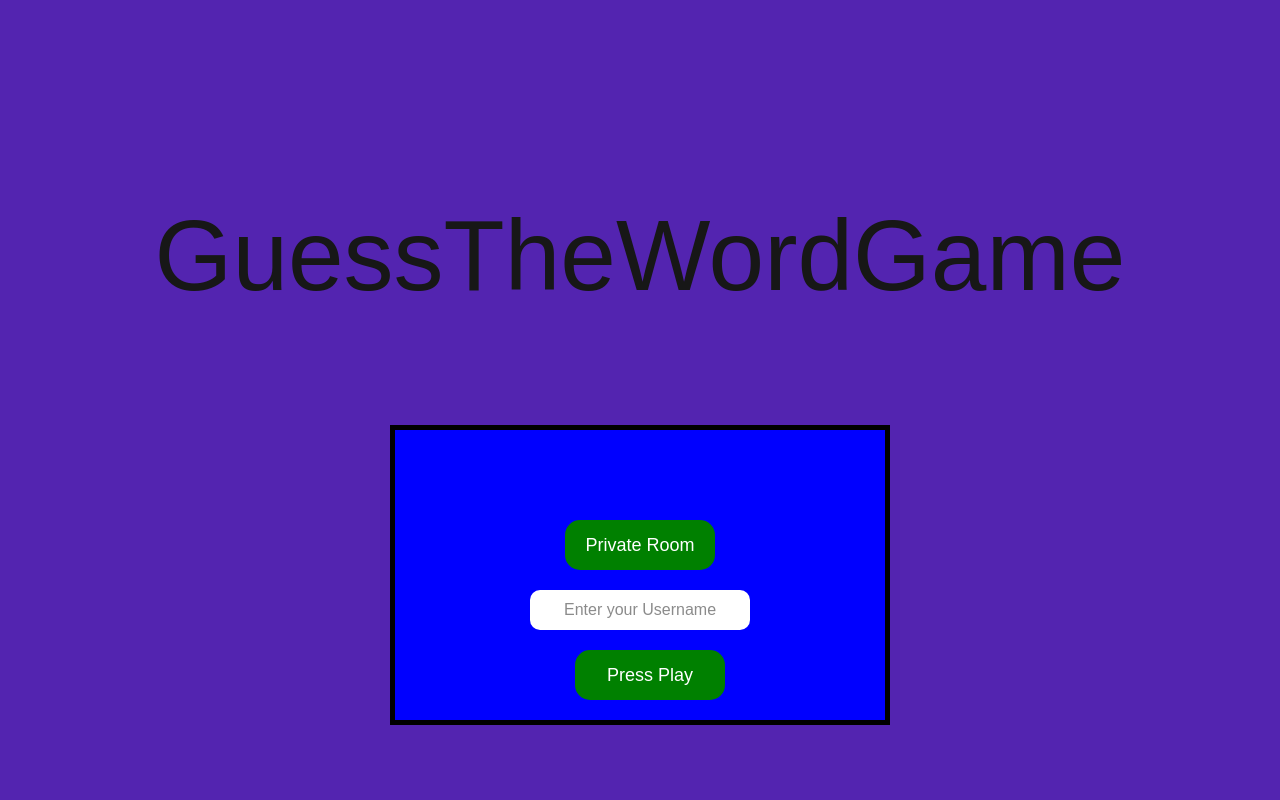
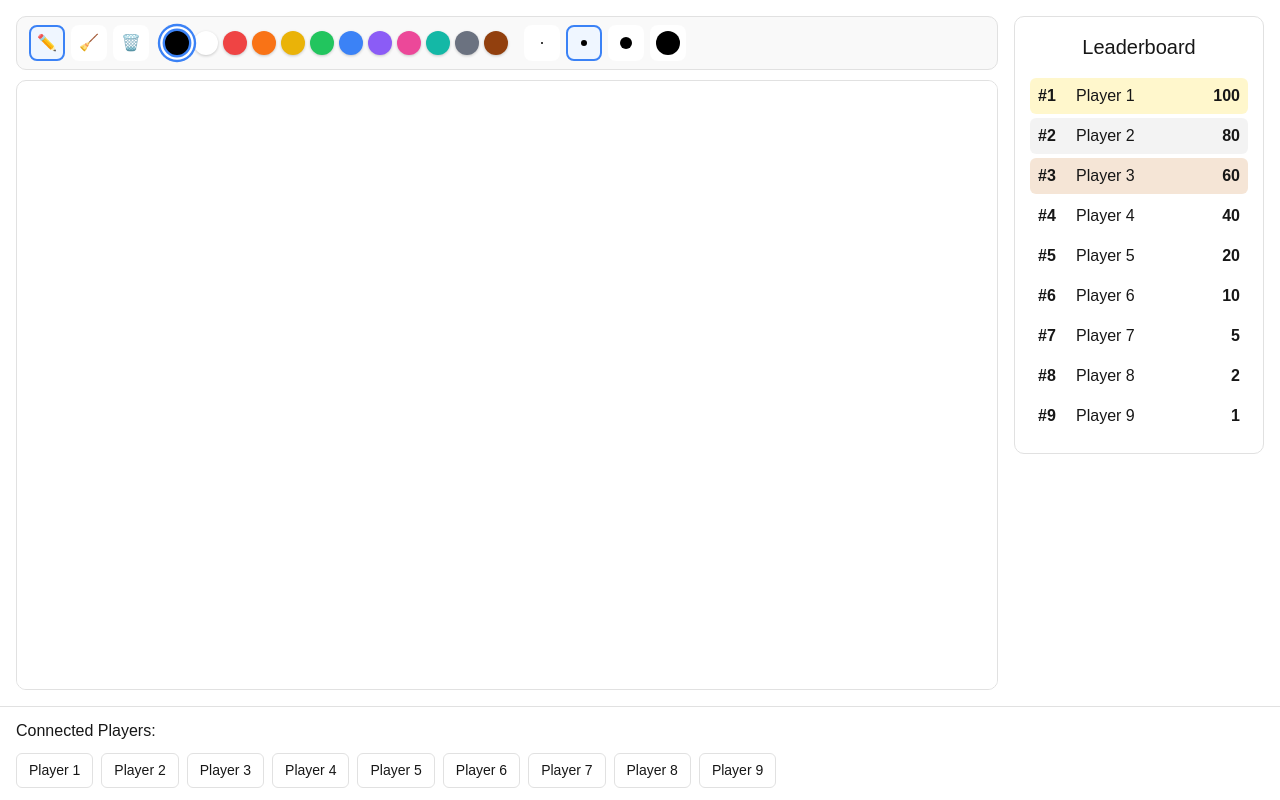
Before and after one commit to alsonick/kenthackit-group-project, a Next.js app in the folder frontend/: page / in a window 1280 px wide. Built offline with nearby package versions, Linux system fonts and the light colour scheme.

Commit message:
Introduction Page

```diff
--- a/frontend/app/components/Layout/Layout.css
+++ b/frontend/app/components/Layout/Layout.css
@@ -3,17 +3,17 @@
   flex-direction: column;
   height: 100vh;
   width: 100vw;
-  background-color:#0A0F1F;
+  /* background-color:#0A0F1F; */
   align-items: center;
   animation:backgroundColors 10s  linear infinite;
 
 }
-@keyframes backgroundColors {
+/* @keyframes backgroundColors {
   100%{background-color:#0A0F1F;}
    30%{background-color:#7B2FFF;}
-   100%{background-color:#0A0F1F;}
+   100%{background-color:#0A0F1F;} */
 
-}
+/* } */
 .title{
   position:relative;
   top:180px;
@@ -22,7 +22,7 @@
 
 }
 .container {
-  background-color: blue;
+  /* background-color: blue; */
   border: 5px solid black;
   height: 300px;
   width: 500px;
--- a/frontend/app/page.tsx
+++ b/frontend/app/page.tsx
@@ -3,6 +3,7 @@
 import { UserInformationOnboard } from "./components/UserInformationOnboard/UserInformationOnboard";
 import { Layout } from "./components/Layout/Layout";
 import "./components/Layout/Layout.css"
+import { GameSession } from "./screens/GameSession/GameSession";
 
 export default function Home() {
   const btnOnClick = () => {
@@ -12,14 +13,15 @@ export default function Home() {
 
   return (
     <Layout>
-      <UserInformationOnboard>
+      {/* <UserInformationOnboard>
       </UserInformationOnboard>
       <h1 className="title">GuessTheWordGame</h1>
       <div className="container">
         <button type="button" className="buttonStyling" id="playButtonPosition" onClick={btnOnClick}>Press Play</button>
         <button type="button" className="buttonStyling">Private Room</button>
         <input type="text" className="textFieldStyling" id="userNameId" placeholder="Enter your Username"></input>
-      </div>
+      </div> */}
+      <GameSession />
     </Layout>
   );
 }
```
